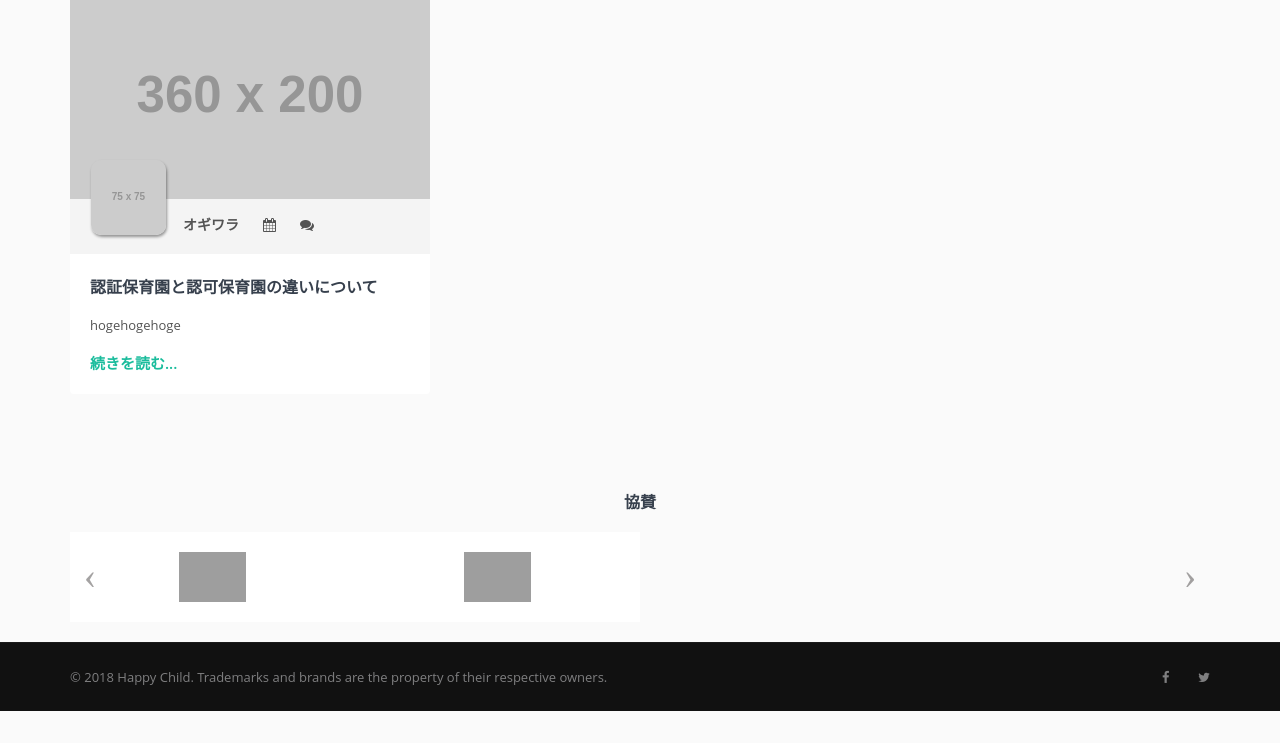
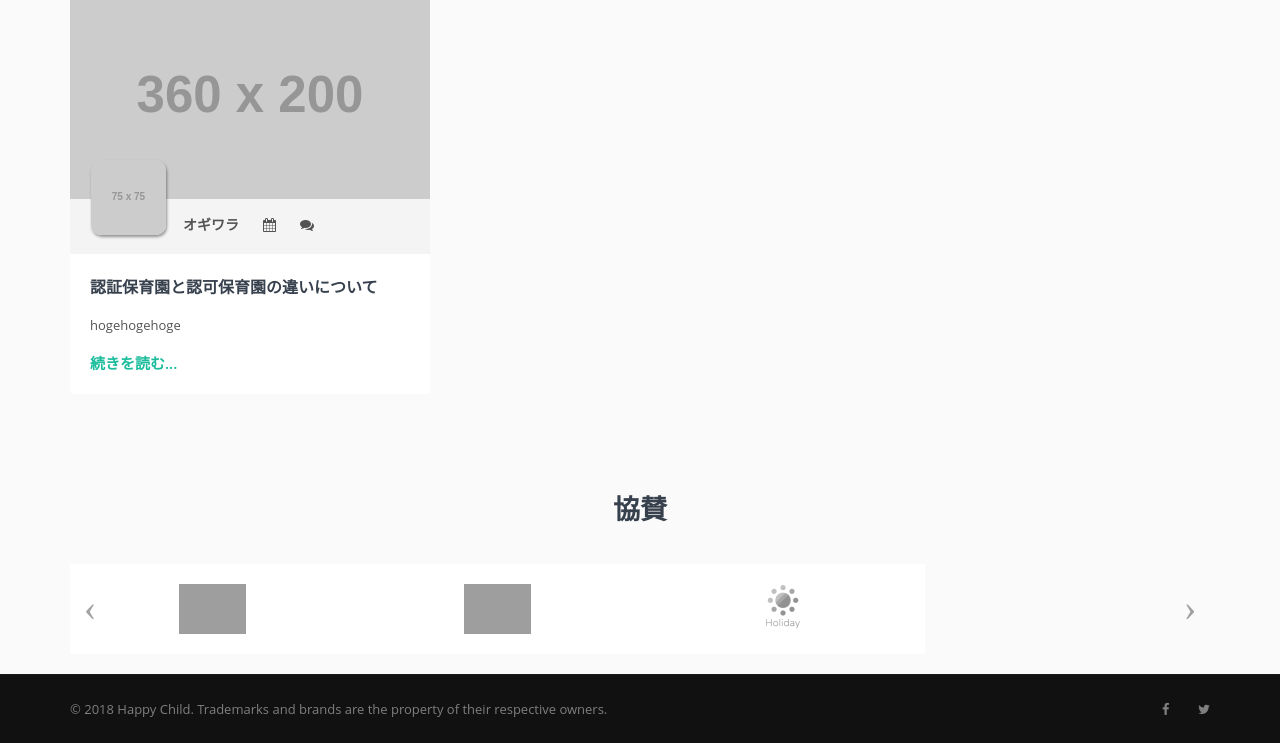
Before and after one commit to codefortokyo/happychild, a Django app: page / in a window 1280 px wide. Shown: the part 2443-3186 px from the top of the page. Before the commit the page ends 3154 px from the top, so only its background shows below. Run offline with Django 3.2, Linux system fonts and the light colour scheme; grey boxes labelled with a size stand in for pictures from a placeholder-image service; parts of the project's set-up code (start-up, migrations or seed data) failed here and were passed over; some libraries are stand-ins or nearby versions; grey boxes are pictures that could not be loaded.

Commit message:
Add supporter on top page

```diff
--- a/templates/index.html
+++ b/templates/index.html
@@ -300,7 +300,9 @@
     <!-- Partners block start -->
     <div class="partners-block">
         <div class="container">
-            <h3>協賛</h3>
+            <div class="main-title">
+                <h1>協賛</h1>
+            </div>
             <div class="row">
                 <div class="col-md-12">
                     <div class="carousel our-partners slide" id="ourPartners">
@@ -318,6 +320,12 @@
                                              alt="partner">
                                     </a>
                                 </div>
+                                <div class="col-xs-12 col-sm-6 col-md-3 partner-box">
+                                    <a href="https://haveagood.holiday/" target="_blank">
+                                        <img src="{% static 'img/logos/holiday.png' %}"
+                                             alt="partner">
+                                    </a>
+                                </div>
                             </div>
                         </div>
                         <a class="left carousel-control" href="#ourPartners" data-slide="prev"><i
```
